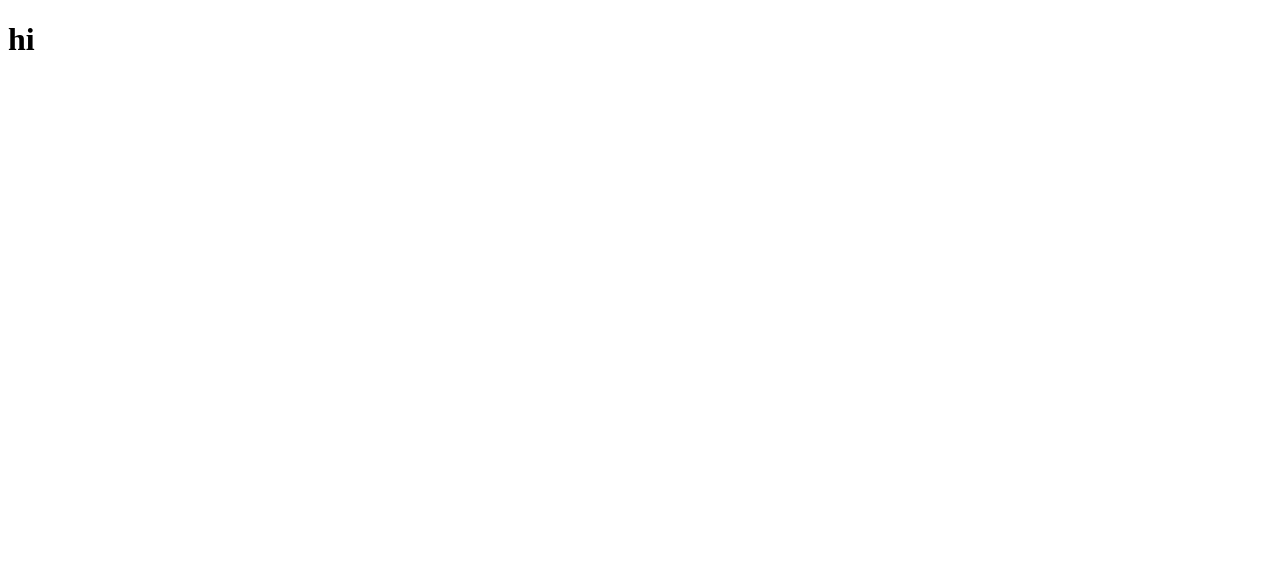
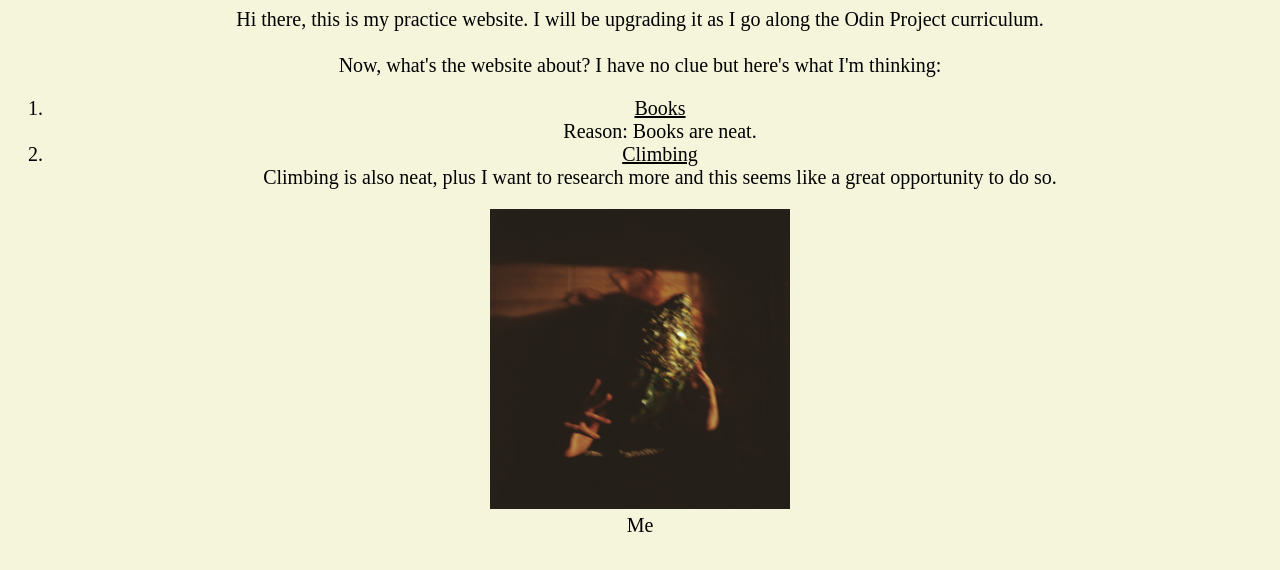
Before and after one commit to Wiktoria00/first-website, a plain HTML site: page index.html in a window 1280 px wide. Drawn offline with Linux system fonts and the light colour scheme.

Commit message:
added/modified 28.01 evening

```diff
--- a/index.html
+++ b/index.html
@@ -3,10 +3,36 @@
 <head>
 <title>Practice Webpage</title>
 <meta charset="utf-8">
+<link rel="stylesheet" href="style.css">
 </head>
 
-<body>
-<h1>hi</h1>
+<body div class="main">
+    <div class="info-text">
 
+    Hi there, this is my practice website.
+    I will be upgrading it as I go along the Odin Project curriculum.
+    <!-- this is a comment- you can change this heading into a nice informative popping out bracket!-->
+<br></br>
+</div class="list">
+Now, what's the website about? I have no clue but here's what I'm thinking:
+<ol>
+    <li>
+        <a href="books.html">Books</a>
+    </li>
+    Reason: Books are neat.
+    <li>
+        <a href="climbing.html">Climbing</a>
+
+        </li>
+    Climbing is also neat, plus I want to research more and this seems like a great opportunity to do so.
+</ol>
+
+
+<div class="img-div">
+    <img src="IMG_34ejm.jpg" id="image" alt="a picture of me">
+    <figcaption id="img-caption"> Me</figcaption>
+  </div>
 </body>
+
+
 </html>
--- /dev/null
+++ b/style.css
@@ -0,0 +1,19 @@
+* {
+    color: black;
+    background-color: beige;
+}
+
+.info-text {
+    color: black;
+}
+
+#image {
+    height: 300px;
+    width: 300px;
+}
+
+.main {
+    text-align: center;
+    font-family: "Times New Roman";
+    font-size: 20px;
+}
```
Also changed, not shown: books.html (added, +11 -0 lines), climbing.html (added, +11 -0 lines), IMG_34ejm.jpg (added).
